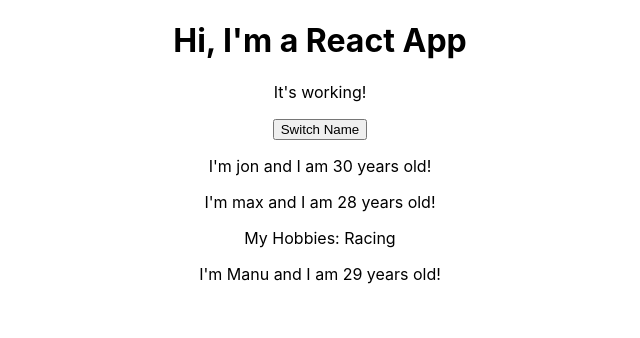
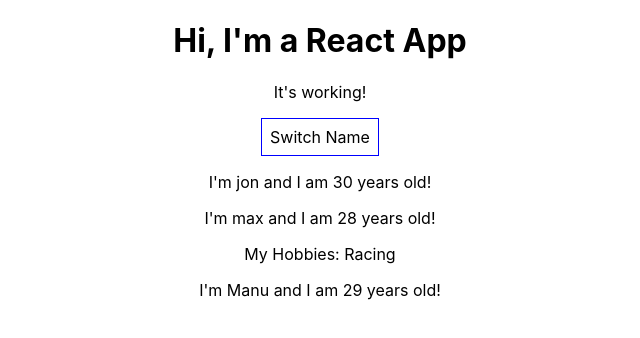
Before and after one commit to bangarangler/react-udemy, a React (Create React App) app: page / in a window 1280 px wide. Shown: the top 338 px of the page, without its empty margins (320-960 px from the left). Built offline with nearby package versions, Linux system fonts and the light colour scheme.

Commit message:
Styled button componenet and input fields

```diff
--- a/src/App.js
+++ b/src/App.js
@@ -1,53 +1,78 @@
-import React, { useState } from "react";
+import React, { Component } from "react";
 import "./App.css";
 import Person from "./Person/Person";
 
-const App = props => {
-  const [personsState, setPersonsState] = useState({
+class App extends Component {
+  state = {
     persons: [
       { name: "jon", age: 30 },
       { name: "max", age: 28 },
       { name: "Manu", age: 29 }
-    ]
-  });
+    ],
+    otherState: "some other value"
+  };
 
-  const [otherState, setOtherState] = useState("some other value");
-
-  console.log(personsState, otherState);
-
-  const switchNameHandler = () => {
+  switchNameHandler = newName => {
     //console.log("was clicked!");
     //this.state.persons[0].name = "Jon Palacio"
-    setPersonsState({
+    this.setState({
       persons: [
-        { name: "jon palacio", age: 30 },
+        { name: newName, age: 30 },
         { name: "max", age: 28 },
         { name: "Step", age: 27 }
       ]
     });
   };
 
+  nameChangedHandler = event => {
+    this.setState({
+      persons: [
+        { name: "Jon", age: 28 },
+        { name: event.target.value, age: 29 },
+        { name: "Steph", age: 26 }
+      ]
+    });
+  };
+
+  render() {
+    const style = {
+      backgroundColor: "white",
+      font: "inherit",
+      border: "1px solid blue",
+      padding: "8px",
+      cursor: "pointer"
+    };
     return (
       <div className="App">
         <h1>Hi, I'm a React App</h1>
         <p>It's working!</p>
-      <button onClick={switchNameHandler}>Switch Name</button>
+        <button
+          style={style}
+          onClick={() => this.switchNameHandler("Jon Palacio!!")}
+        >
+          {" "}
+          Switch Name{" "}
+        </button>
         <Person
-        name={personsState.persons[0].name}
-        age={personsState.persons[0].age}
+          name={this.state.persons[0].name}
+          age={this.state.persons[0].age}
         />
         <Person
-        name={personsState.persons[1].name}
-        age={personsState.persons[1].age}
+          name={this.state.persons[1].name}
+          age={this.state.persons[1].age}
+          click={this.switchNameHandler.bind(this, "Jon!")}
+          changed={this.nameChangedHandler}
         >
-        My Hobbies: Racing
+          {" "}
+          My Hobbies: Racing{" "}
         </Person>
         <Person
-        name={personsState.persons[2].name}
-        age={personsState.persons[2].age}
+          name={this.state.persons[2].name}
+          age={this.state.persons[2].age}
         />
       </div>
     );
-};
+  }
+}
 
 export default App;
```
Lines whose indentation alone changed are shown as unchanged.
